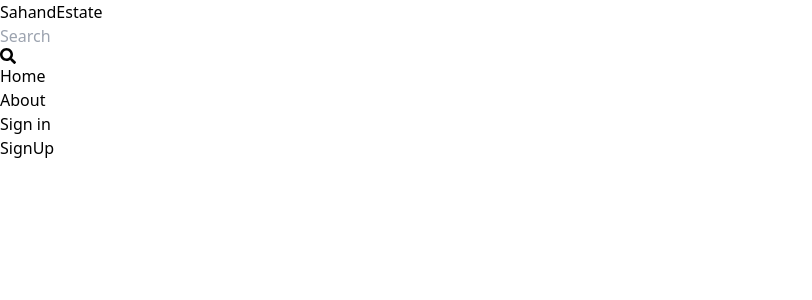
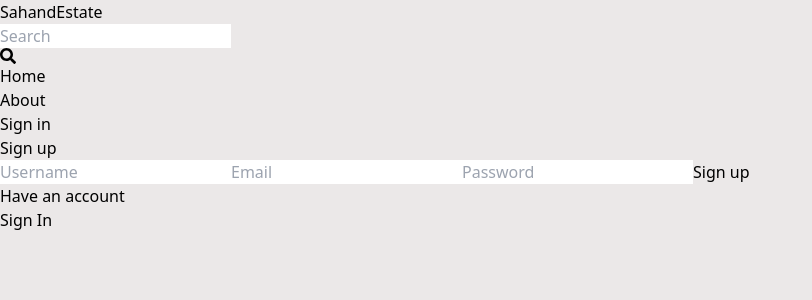
Before and after one commit to lumenboss/mern-estate, a React (Vite) app in the folder client/: page /sign-up in a window 1280 px wide. Shown: the top 300 px of the page, without its empty margins (0-812 px from the left). Built offline with nearby package versions, Linux system fonts and the light colour scheme.

Commit message:
Complete signup page ui

```diff
--- a/client/src/index.css
+++ b/client/src/index.css
@@ -1,3 +1,7 @@
 @tailwind base;
 @tailwind components;
 @tailwind utilities;
+
+body{
+    background-color: rgb(235, 232, 232);
+}
--- a/client/src/pages/sign_up.jsx
+++ b/client/src/pages/sign_up.jsx
@@ -1,8 +1,25 @@
-import React from 'react'
+import React from 'react';
+import { Link } from 'react-router-dom';
 
 const SignUp = () => {
   return (
-    <div>SignUp</div>
+    <div className='p-3 max-w-lg mx-auto'>
+      <h1 className='text-4xl text-center font-semibold mb-8'>Sign up</h1>
+      <form action="" method='post' className='flex flex-col gap-4'>
+        <input className='border-2 p-2 rounded-lg'
+         type="text" name="username" id="username" placeholder='Username' />
+        <input className='border-2 p-2 rounded-lg'
+         type="email" name="username" id="email" placeholder='Email' />
+        <input className='border-2 p-2 rounded-lg'
+         type="password" name="username" id="password" placeholder='Password' />
+         <button type="submit"
+         className='bg-slate-800 text-white p-3 rounded-lg uppercase hover:bg-slate-700 disabled:opacity-80'>Sign up</button>
+      </form>
+      <div className='flex gap-4 mt-3.5'>
+        <p>Have an account</p>
+        <Link to='/sign-in' className='text-blue-800 hover:underline'>Sign In</Link>
+      </div>
+    </div>
   )
 }
 
```
